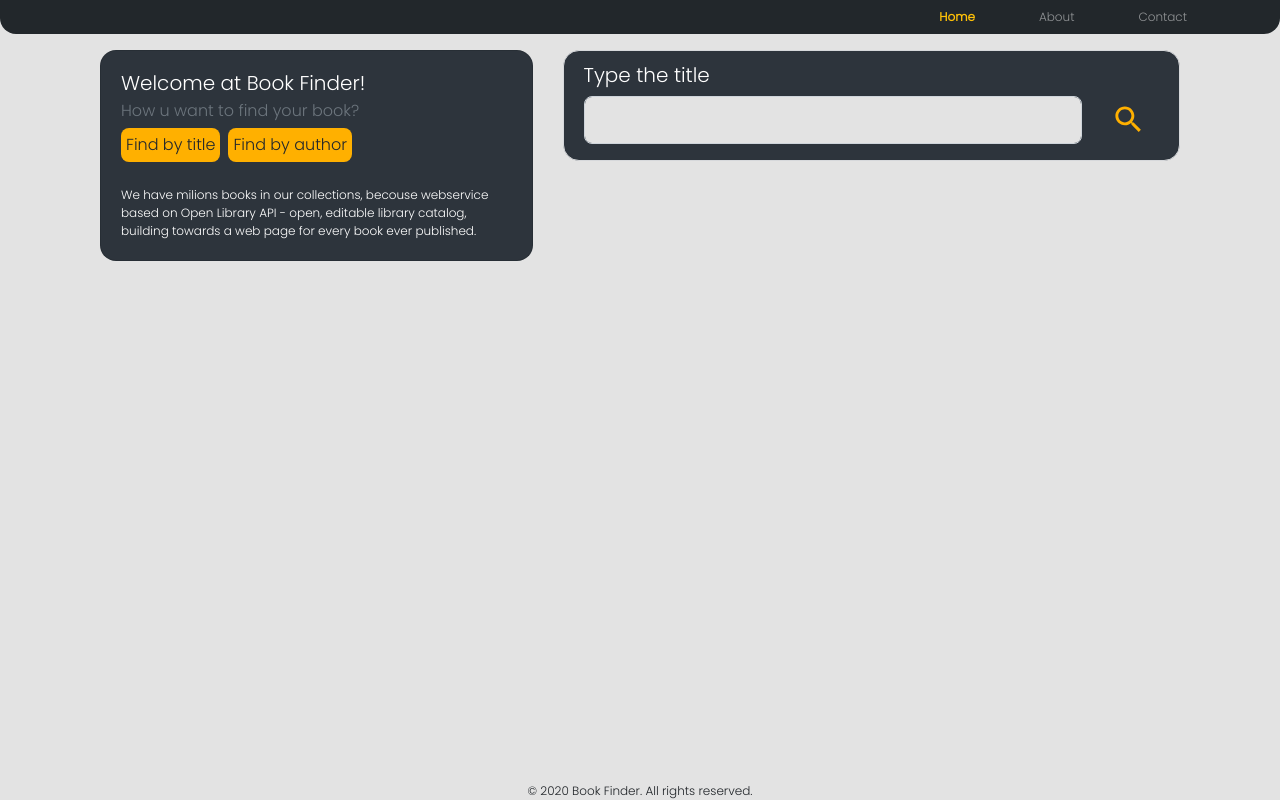
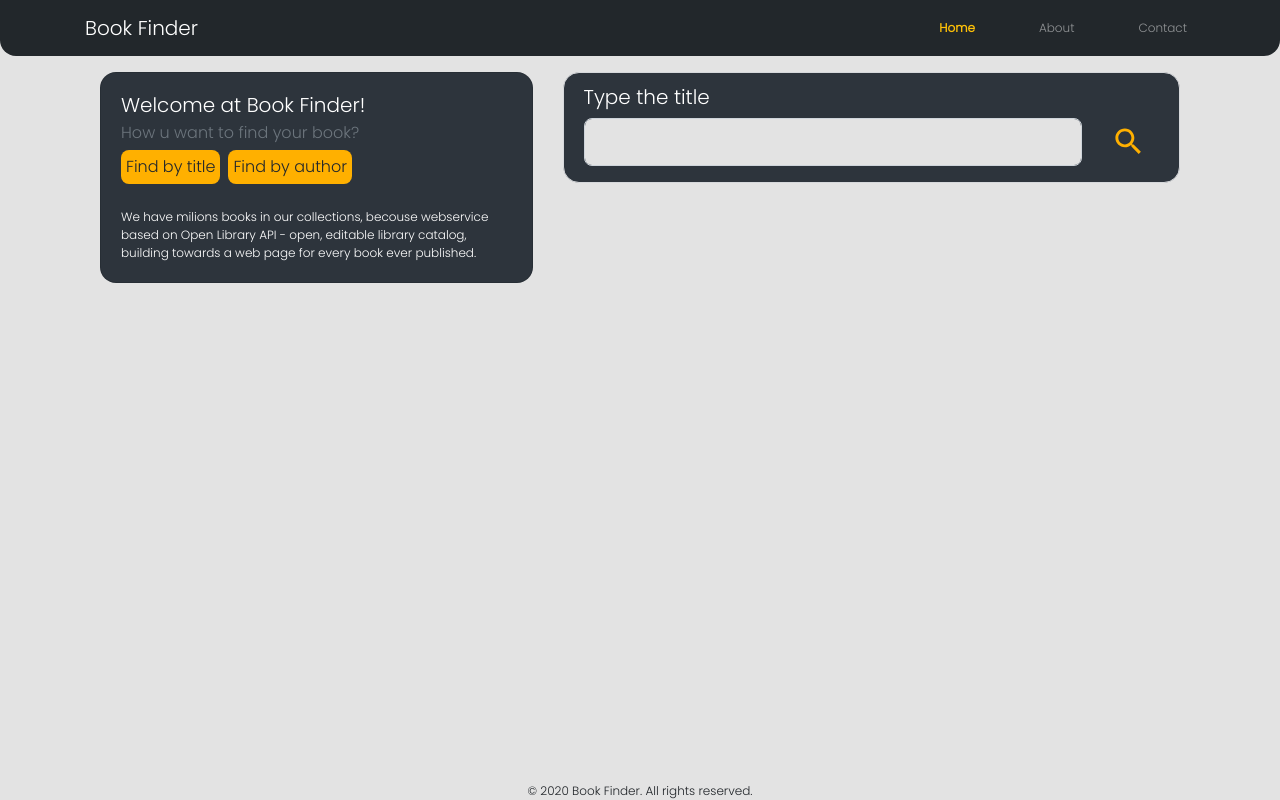
Before and after one commit to titeek/BookFinder, a React (Create React App) app: page / in a window 1280 px wide. Built offline with nearby package versions, Linux system fonts and the light colour scheme.

Commit message:
fixed navbar dropdown menu

```diff
--- a/src/components/Nav.js
+++ b/src/components/Nav.js
@@ -1,15 +1,21 @@
 import React from 'react';
 import {Link} from 'react-router-dom';
+import 'bootstrap';
 
 function Nav() {
   return(
-    <nav className="navbar navbar-expand-lg navbar-dark p-0 nav">
+    <nav className="navbar navbar-expand-lg navbar-dark nav">
       <div className="container">
-        {/* <Link to="/" className="navbar-brand">Book Finder</Link> */}
-        <div className="navbar-nav ml-auto">
-          <Link to="/" className="nav-item nav-link mr-5 font-weight-bold"><p className="m-0 text-warning">Home</p></Link>
-          <Link to="/about" className="nav-item nav-link mr-5"><p className="m-0 ">About</p></Link>
-          <Link to="/contact" className="nav-item nav-link"><p className="m-0 ">Contact</p></Link>
+        <Link className="navbar-brand" to='/'>Book Finder</Link>
+        <button className="navbar-toggler" type="button" data-toggle="collapse" data-target="#navbarNavAltMarkup" aria-controls="navbarNavAltMarkup" aria-expanded="false" aria-label="Toggle navigation">
+          <span className="navbar-toggler-icon"></span>
+        </button>
+        <div className="collapse navbar-collapse ml-auto" id="navbarNavAltMarkup">
+          <div className="navbar-nav ml-auto">
+            <Link to="/" className="nav-item nav-link mr-5 font-weight-bold"><p className="m-0 text-warning">Home</p></Link>
+            <Link to="/about" className="nav-item nav-link mr-5"><p className="m-0 ">About</p></Link>
+            <Link to="/contact" className="nav-item nav-link"><p className="m-0 ">Contact</p></Link>
+          </div>
         </div>
       </div>
     </nav>
--- a/src/scss/style.scss
+++ b/src/scss/style.scss
@@ -28,9 +28,6 @@ body {
   border-bottom-right-radius: 16px;
   border-bottom-left-radius: 16px;
 
-  a {
-    color: red;
-  }
 }
 
 .finderCard {
```
Also changed, not shown: src/scss/dist/style.css, 1 other file (tests, documents, lock files or other folders).
